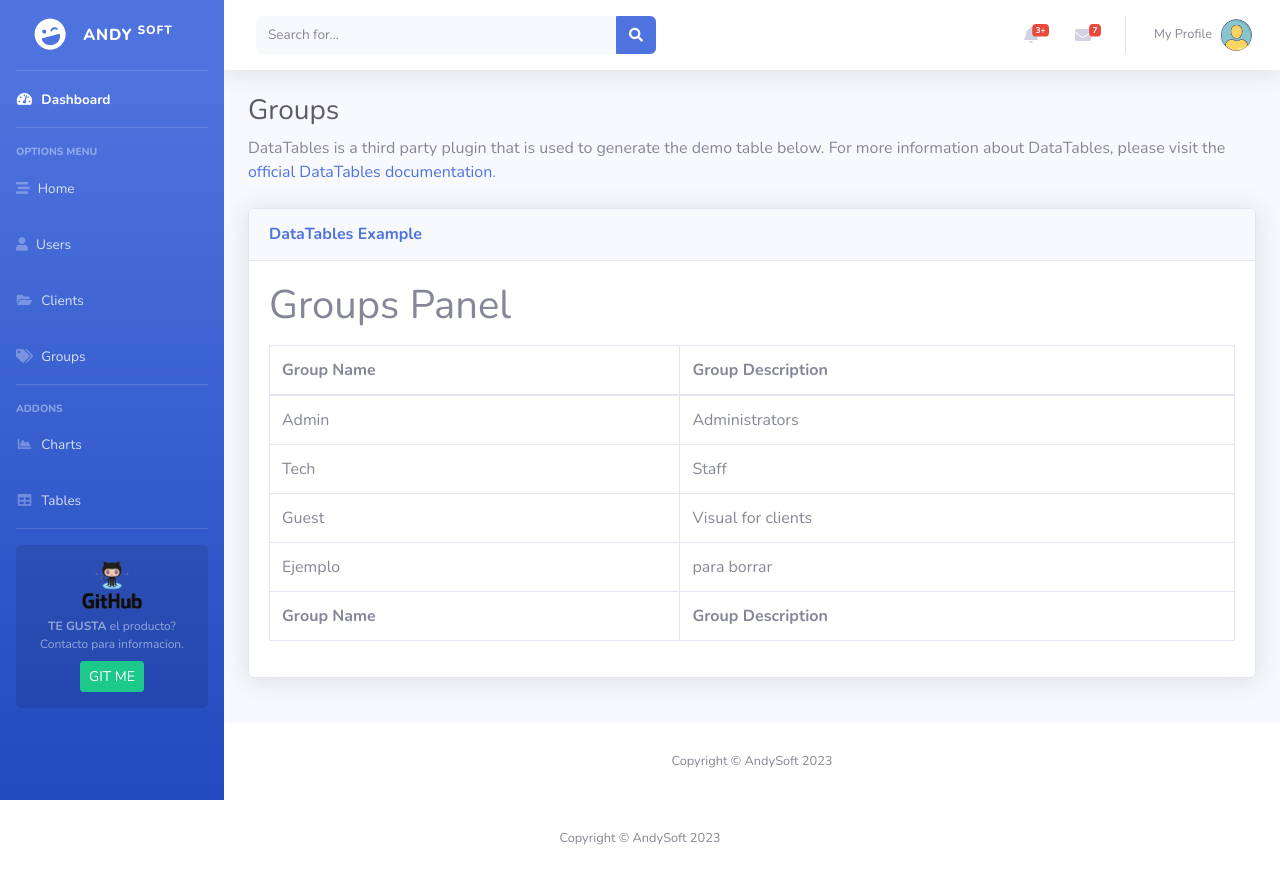
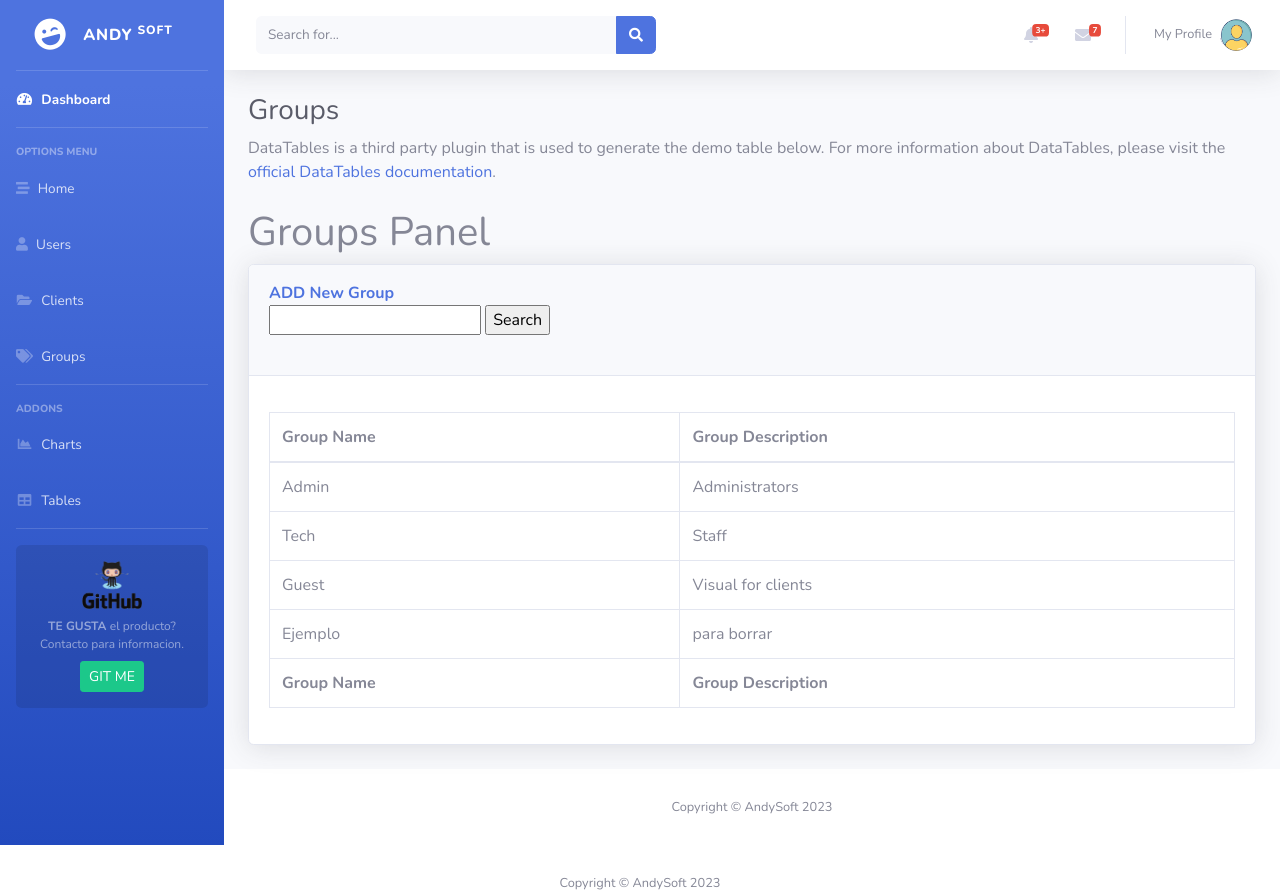
Before and after one commit to agimenox/Tercera-pre-entregaGimeno, a Django app: page /home/list-groups/ in a window 1280 px wide. Shown: the top 891 px of the page. Before the commit the page ends 845 px from the top, so only its background shows below. Run offline with Django 4.2, Linux system fonts and the light colour scheme; data comes from the database, SQL or seed files in the repository; both versions use the stored data as it was after the commit; parts of the project's set-up code (start-up, migrations or seed data) failed here and were passed over; some libraries are stand-ins or nearby versions.

Commit message:
Search and Add for Groups

```diff
--- a/mvt_coderhouse_project/users_mgmt_app/forms.py
+++ b/mvt_coderhouse_project/users_mgmt_app/forms.py
@@ -13,8 +13,8 @@ class GroupForm(forms.Form):
 class MemberForm(forms.Form):
     first_name= forms.CharField(max_length=50)
     last_name = forms.CharField(max_length=50)
-    birth_date = forms.DateField(null=True)
+    birth_date = forms.DateField(required=True)
     gender = forms.CharField(max_length=1)
-    email = forms.EmailField(max_length=20,null=True)
-    preferr_number = forms.IntegerField(null=True)
+    email = forms.EmailField(max_length=20,required=True)
+    preferr_number = forms.IntegerField(required=False)
     preferr_color = forms.CharField(max_length=10,required=True)
--- a/mvt_coderhouse_project/users_mgmt_app/templates/group.html
+++ b/mvt_coderhouse_project/users_mgmt_app/templates/group.html
@@ -43,35 +43,8 @@
                             href="https://datatables.net">official DataTables documentation</a>.</p>
 
                     <!-- DataTales Example -->
-                    <div class="card shadow mb-4">
-                        <div class="card-header py-3">
-                            <h6 class="m-0 font-weight-bold text-primary">DataTables Example</h6>
-                        </div>
-                        <div class="card-body">
-                            <div class="table-responsive">
-                                <table class="table table-bordered" id="dataTable" width="100%" cellspacing="0">
-                                    <thead>
-                                        <tr>
-                                            <th>Group Name</th>
-                                            <th>Group Description</th>
-                                        </tr>
-                                    </thead>
-                                    <tfoot>
-                                        <tr>
-                                            <th>Group Name</th>
-                                            <th>Group Description</th>
-                                        </tr>
-                                    </tfoot>
-                                    <tbody>
-                                        {% block table %}
-                                        {% endblock table %}
-                                    </tbody>
-                                </table>
-                            </div>
-                        </div>
-                    </div>
-
-                </div>
+                    {% block content %}
+                    {% endblock content %}
 
                 <!-- /.container-fluid -->
 
--- a/mvt_coderhouse_project/users_mgmt_app/templates/group_form.html
+++ b/mvt_coderhouse_project/users_mgmt_app/templates/group_form.html
@@ -4,7 +4,7 @@ New Group
 {% block content %}
 <center><h2><strong>Fill the fields</strong></h2><br><br>
 
-<form action="{% url 'new_client' %}" method="post">
+<form action="{% url 'new_group' %}" method="post">
   {% csrf_token %}
   {{ new_form.as_p }}
   <input type="submit" value="Register" />
--- a/mvt_coderhouse_project/users_mgmt_app/templates/list_groups.html
+++ b/mvt_coderhouse_project/users_mgmt_app/templates/list_groups.html
@@ -1,6 +1,32 @@
 {% extends "group.html" %}
-{% block table %}
+{% block content %}
 <h1>Groups Panel</h1>
+<div class="card shadow mb-4">
+  <div class="card-header py-3">
+      <a href="{% url 'new_group' %}" class="m-0 font-weight-bold text-primary">ADD New Group</a>
+        <form action="{% url 'search_groups' %}" method="post">
+          {% csrf_token %}
+          <input type="text" name="name_to_search">
+          <input type="submit" value="Search">
+        </form>
+    <br>
+  </div>
+  <div class="card-body">
+      <div class="table-responsive">
+          <table class="table table-bordered" id="dataTable" width="100%" cellspacing="0">
+              <thead>
+                  <tr>
+                      <th>Group Name</th>
+                      <th>Group Description</th>
+                  </tr>
+              </thead>
+              <tfoot>
+                  <tr>
+                      <th>Group Name</th>
+                      <th>Group Description</th>
+                  </tr>
+              </tfoot>
+              <tbody>
                 <ul>
                 {% for group in groups %}
                 <tr>
@@ -9,4 +35,15 @@
                 </tr>
                 {% endfor %}
                 </ul>
-{% endblock table %}
+              </tbody>
+          </table>
+      </div>
+  </div>
+</div>
+
+</div>
+
+
+
+
+{% endblock content %}
--- a/mvt_coderhouse_project/users_mgmt_app/urls.py
+++ b/mvt_coderhouse_project/users_mgmt_app/urls.py
@@ -9,6 +9,8 @@ urlpatterns = [
     path('list-clients/', views.list_clients, name='list_clients'),
     path('list-groups/', views.list_groups, name='list_groups'),
     path('new-client/', views.new_client, name='new_client'),
-    path('search-clients/', views.search_clients, name='search_clients')
+    path('search-clients/', views.search_clients, name='search_clients'),
+    path('new-group/', views.new_group, name='new_group'),
+    path('search-group/', views.search_groups, name='search_groups'),
 
 ]
--- a/mvt_coderhouse_project/users_mgmt_app/views.py
+++ b/mvt_coderhouse_project/users_mgmt_app/views.py
@@ -95,3 +95,16 @@ def new_group(request):
         template_name='group_form.html',
         context={'new_form': new_form},
     )
+
+def search_groups(request):
+    if request.method == "POST":
+        data = request.POST
+        searchs_result = Group.objects.filter(group_name__contains=data['name_to_search'])
+        context = {
+            'groups': searchs_result
+        }
+        return render(
+            request=request,
+            template_name='list_groups.html',
+            context=context,
+        )
```
Also changed, not shown: mvt_coderhouse_project/db.sqlite3. Lines whose indentation alone changed are shown as unchanged.
